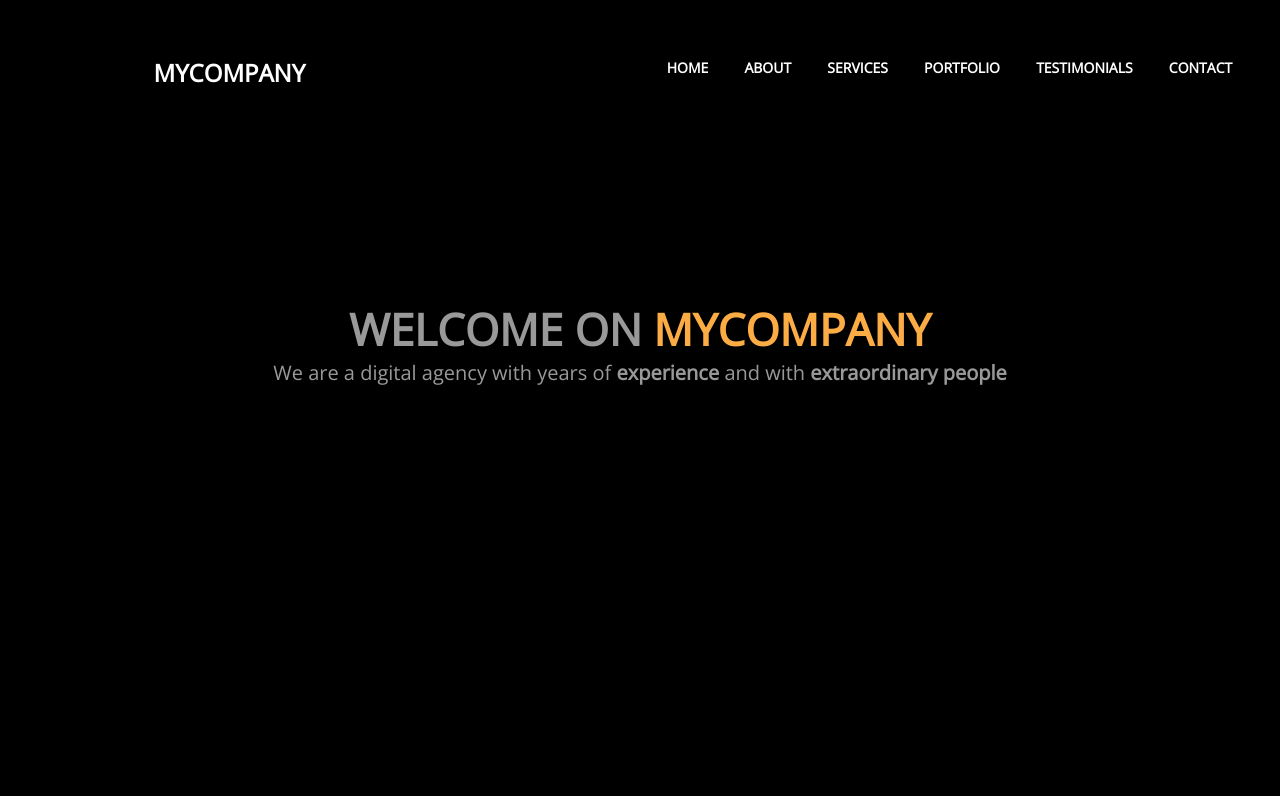
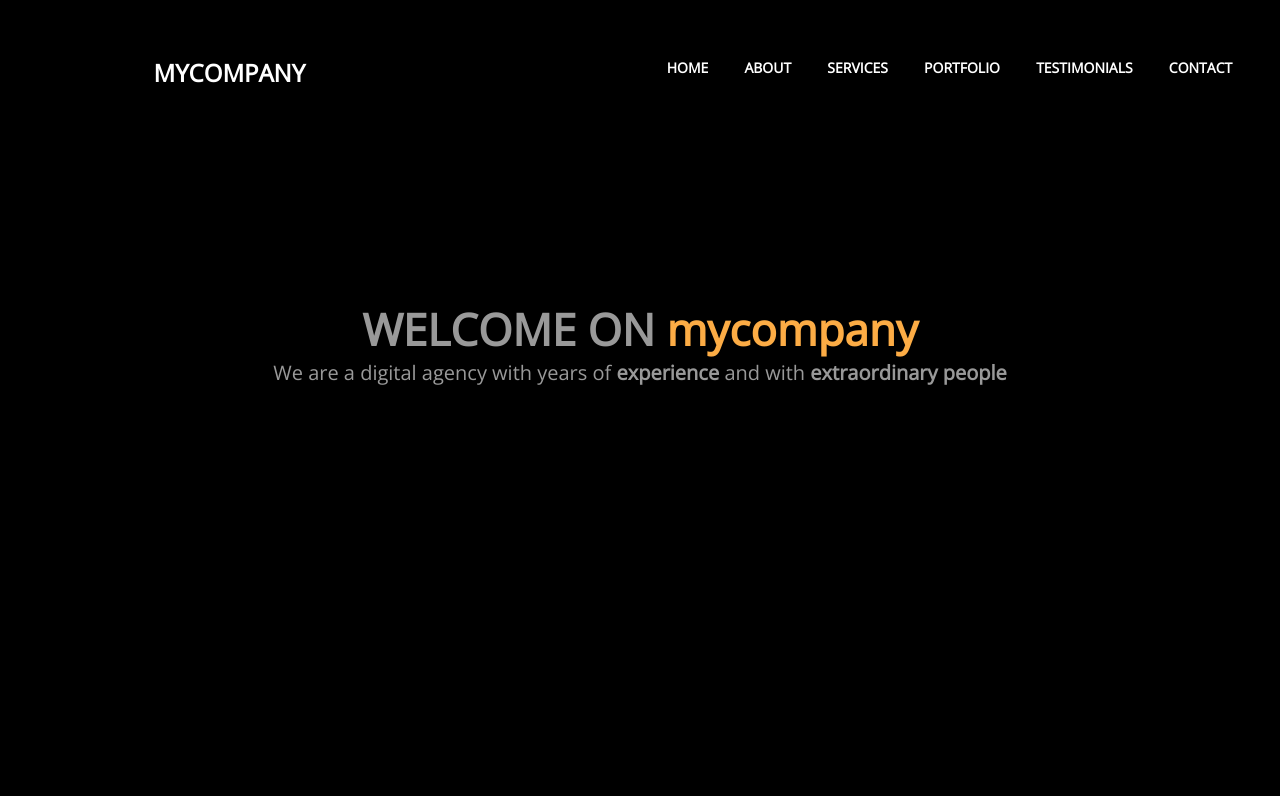
Before and after one commit to IrinaKul/Company, a plain HTML site: page index.html in a window 1280 px wide. Shown: the top 800 px of the page. Drawn offline with nearby package versions, Linux system fonts and the light colour scheme.

```diff
--- a/index.html
+++ b/index.html
@@ -27,7 +27,7 @@
     </header>
     <main>
         <section class="main__welcome" id="home">
-            <h1>WELCOME ON <span class="mycompany">MYCOMPANY</span></h1>
+            <h1>WELCOME ON <span class="mycompany">mycompany</span></h1>
             <p>We are a digital agency with years of <strong>experience</strong> and with <strong>extraordinary
                     people</strong></p>
         </section>
```
